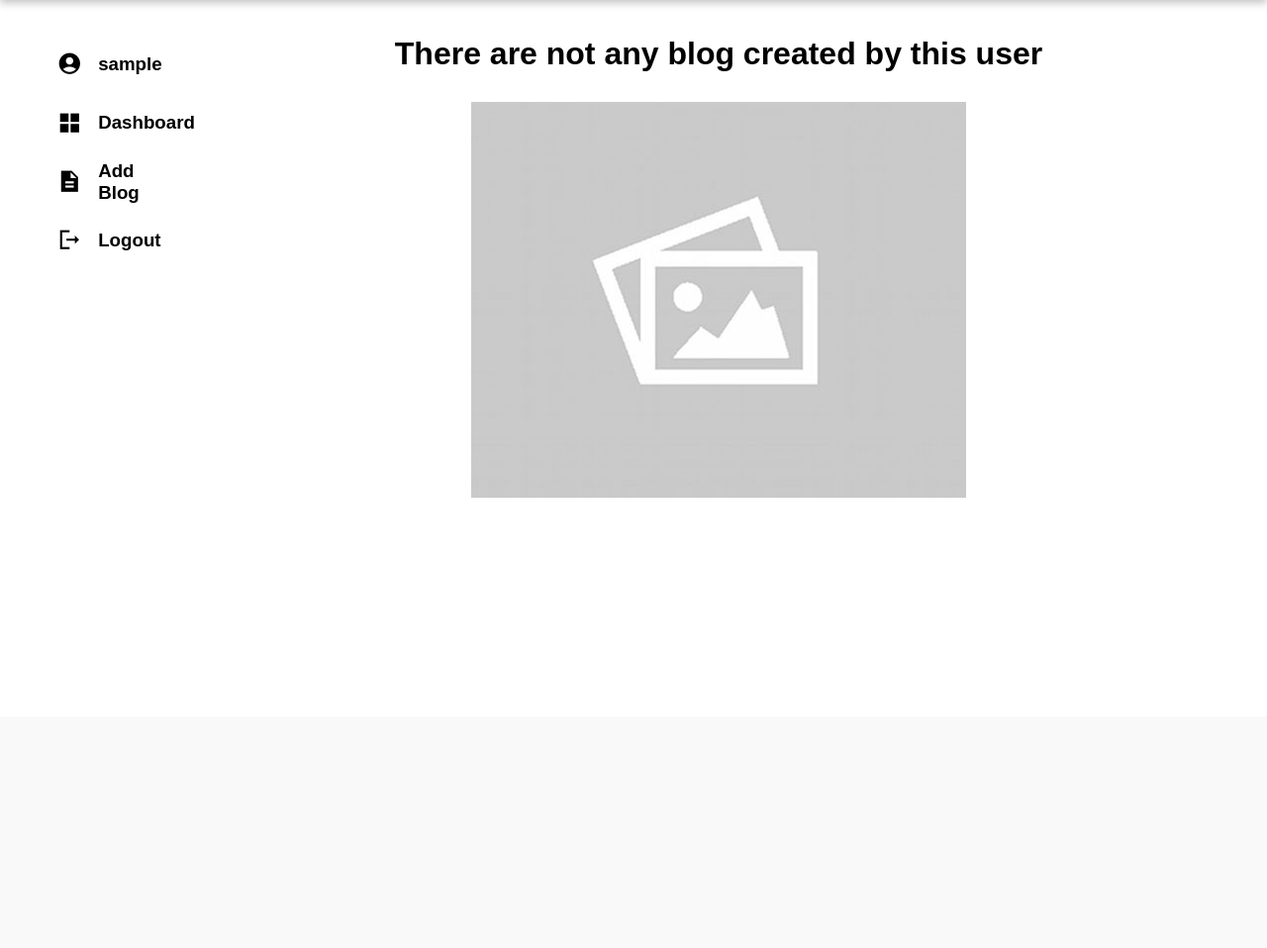
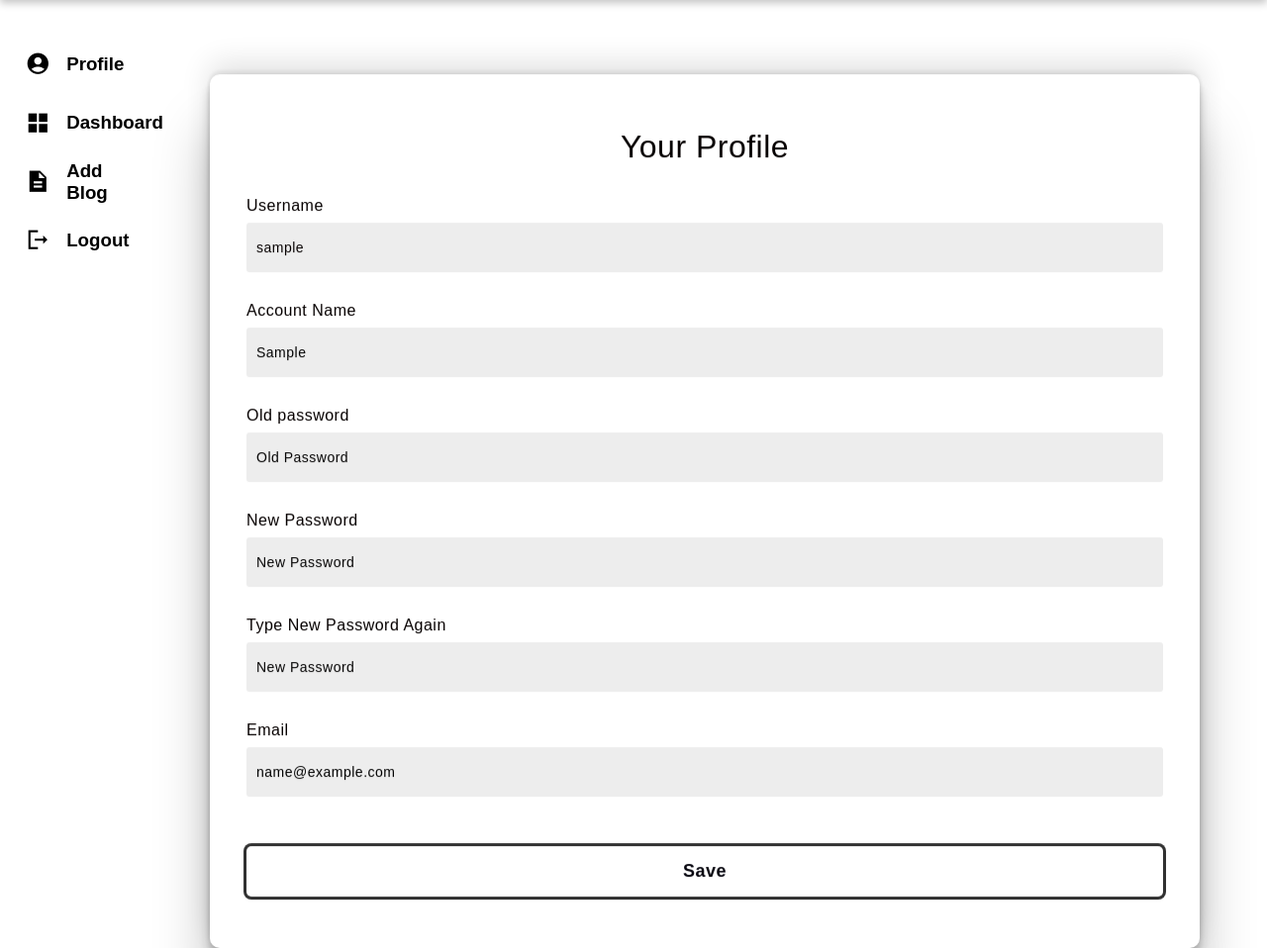
Before and after one commit to LongSei/SeiWeb, a Django app: page /profile in a window 1280 px wide. Shown: the part 76-1034 px from the top of the page at 99% size. Before the commit the page ends 579 px from the top, so only its background shows below. Run offline with Django 4.2, Linux system fonts and the light colour scheme; the visitor is signed in with stand-in values (Sample User, id 1); data that the repository does not hold is empty; some web fonts are replaced.

Commit message:
User can change their information

```diff
--- a/dashboard/form.py
+++ b/dashboard/form.py
@@ -11,6 +11,7 @@ class LoginForm(forms.ModelForm):
         fields = ['username']
 
 class SignupForm(forms.ModelForm):
+    name = forms.CharField(required=True)
     username = forms.CharField(required=True)
     password = forms.CharField(required=True)
     email = forms.EmailField(required=True)
@@ -32,3 +33,13 @@ class PostBlog(forms.ModelForm):
     class Meta:
         model = Blog
         fields = ['id']
+
+class ChangeProfileForm(forms.ModelForm):
+    name = forms.CharField(required=True)
+    username = forms.CharField(required=True)
+    password = forms.CharField(required=True)
+    email = forms.EmailField(required=True)
+
+    class Meta:
+        model = Profile
+        fields = ['username']
--- a/dashboard/static/css/style.css
+++ b/dashboard/static/css/style.css
@@ -182,7 +182,6 @@ li {
 .home .left .sidebar a {
     display: flex;
     color: var(--color-info-dark);
-    margin-left: 2rem;
     gap: 1rem;
     align-items: center;
     position: relative;
@@ -265,18 +264,18 @@ li {
     cursor: pointer;
 }
 
-.profile .empty .emptyImg,.emptyText {
+.myBlog .empty .emptyImg,.emptyText {
     display: flex;
     margin-top: 10px;
     flex-direction: column;
     align-items: center;
 }
 
-.profile .empty .emptyText h1{
+.myBlog .empty .emptyText h1{
     margin-bottom: 10px;
 }
 
-.profile .empty .emptyImg img {
+.myBlog .empty .emptyImg img {
     margin-top: 10px;
 }
 
@@ -338,3 +337,89 @@ li {
     font-size: 36px;
     font-weight: 900;
 }
+
+.profile .information form a {
+    display: flex;
+    margin-top: 10px;
+    cursor: pointer;
+}
+
+.profile .information form{
+    height: auto;
+    width: 1000px;
+    background-color: white;
+    position: absolute;
+    transform: translate(-30%,-30%);
+    top: 52%;
+    left: 40%;
+    border-radius: 10px;
+    backdrop-filter: blur(10px);
+    border: 2px solid rgba(255,255,255,0.1);
+    box-shadow: rgba(0, 0, 0, 0.25) 0px 54px 55px, rgba(0, 0, 0, 0.12) 0px -12px 30px, rgba(0, 0, 0, 0.12) 0px 4px 6px, rgba(0, 0, 0, 0.17) 0px 12px 13px, rgba(0, 0, 0, 0.09) 0px -3px 5px;
+    padding: 50px 35px;
+}
+
+.profile .information form *{
+    font-family: 'Poppins',sans-serif;
+    color: #060000;
+    letter-spacing: 0.5px;
+    outline: none;
+    border: none;
+}
+
+.profile .information form h3{
+    font-size: 32px;
+    font-weight: 500;
+    line-height: 42px;
+    text-align: center;
+}
+
+.profile .information label{
+    display: block;
+    margin-top: 30px;
+    font-size: 16px;
+    font-weight: 500;
+}
+
+.profile .information span{
+    display: flex;
+    height: 50px;
+    width: 100%;
+    align-items: center;
+    background-color: rgba(3, 0, 0, 0.07);
+    border-radius: 3px;
+    padding: 0 10px;
+    margin-top: 8px;
+    font-size: 14px;
+    font-weight: 300;
+}
+
+.profile .information input{
+    display: block;
+    height: 50px;
+    width: 100%;
+    color: black;
+    background-color: rgba(3, 0, 0, 0.07);
+    border-radius: 3px;
+    padding: 0 10px;
+    margin-top: 8px;
+    font-size: 14px;
+    font-weight: 300;
+}
+
+.profile .information ::placeholder{
+    color: #060505;
+}
+
+.profile .information button{
+    margin-top: 50px;
+    width: 100%;
+    background-color: #ffffff;
+    box-shadow: rgba(0, 0, 0, 0.16) 0px 1px 4px, rgb(51, 51, 51) 0px 0px 0px 3px;
+    color: #080710;
+    padding: 15px 0;
+    font-size: 18px;
+    font-weight: 600;
+    border-radius: 5px;
+    cursor: pointer;
+}
--- a/dashboard/templates/base.html
+++ b/dashboard/templates/base.html
@@ -24,7 +24,7 @@
                     {% if request.user.username %}
                         <a href="/profile">
                             <span class="material-icons-sharp">account_circle</span>
-                            <h3>{{request.user.username}}</h3>
+                            <h3>Profile</h3>
                         </a>
                     {% else %}
                         <a href="/login">
--- a/dashboard/templates/blog/profile.html
+++ b/dashboard/templates/blog/myBlog.html
@@ -1,7 +1,7 @@
 {% extends 'base.html' %}
 
 {% block content %}
-    <div class="profile">
+    <div class="myBlog">
         {% if not blog.all %}
             <div class="empty">
                 <div class="emptyText">
@@ -37,7 +37,7 @@
                     </div>
                     <div class="footer">
                         <span> Created At: {{ post.created_at}} </span> <br>
-                        <span> Author: {{ post.user.username}} </span>
+                        <span> Author: {{ post.user.first_name}} </span>
                     </div>
                 </div>
             {% endfor %}
--- a/dashboard/templates/dashboard/dashboard.html
+++ b/dashboard/templates/dashboard/dashboard.html
@@ -39,7 +39,7 @@
                     </div>
                     <div class="footer">
                         <span> Created At: {{ post.created_at}} </span> <br>
-                        <span> Author: {{ post.user.username}} </span>
+                        <span> Author: {{ post.user.first_name}} </span>
                     </div>
                 </div>
             {% endfor %}
--- a/dashboard/templates/login/signup.html
+++ b/dashboard/templates/login/signup.html
@@ -37,7 +37,7 @@
     }
 
     form{
-        height: 520px;
+        height: 600px;
         width: 400px;
         background-color: rgba(2, 10, 239, 0.13);
         position: absolute;
@@ -61,7 +61,7 @@
     form h3{
         font-size: 32px;
         font-weight: 500;
-        line-height: 42px;
+        line-height: 10px;
         text-align: center;
     }
 
@@ -123,6 +123,8 @@
     <form method="post">
         {% csrf_token %}
         <h3>Signup Here</h3>
+        <label for="name">Account Name</label>
+        <input type="text" name="name" placeholder="Name">
 
         <label for="username">Username</label>
         <input type="text" name="username" placeholder="Username">
--- /dev/null
+++ b/dashboard/templates/profile/profile.html
@@ -0,0 +1,33 @@
+{% extends 'base.html' %}
+
+{% block content %}
+
+<div class="profile">
+    <div class="information">
+        <form method="POST">
+            {% csrf_token %}
+            <h3>Your Profile</h3>
+            <label for="username">Username</label>
+            <span>{{request.user.username}}</span>
+
+            <label for="name">Account Name</label>
+            <input type="text" name="name" placeholder="Account Name" value="{{request.user.first_name}}">
+
+            <label for="passwordOld">Old password</label>
+            <input type="password" name="passwordOld" placeholder="Old Password">
+
+            <label for="password">New Password</label>
+            <input type="password" name="password" placeholder="New Password">
+
+            <label for="passwordAgain">Type New Password Again</label>
+            <input type="password" name="passwordAgain" placeholder="New Password">
+
+            <label for="email">Email</label>
+            <input type="text" name="email" placeholder="Email" value="{{request.user.email}}">
+
+            <button type="submit">Save</button>
+        </form>
+    </div>
+</div>
+
+{% endblock content %}
--- a/dashboard/urls.py
+++ b/dashboard/urls.py
@@ -1,5 +1,5 @@
 from django.urls import path
-from .views import home, userLogin, userLogout, profile, editBlog, addBlog, userSignup
+from .views import home, userLogin, userLogout, myBlog, editBlog, addBlog, userSignup, profile
 
 app_name = "SeiFinance"
 
@@ -9,6 +9,7 @@ urlpatterns = [
     path("signup", userSignup, name="signup"),
     path("logout", userLogout, name="logout"),
     path("profile", profile, name="profile"),
+    path("profile/myBlog", myBlog, name="myBlog"),
     path("editBlog/<int:postId>", editBlog, name="editBlog"),
     path("addBlog", addBlog, name="addBlog")
 ]
--- a/dashboard/views.py
+++ b/dashboard/views.py
@@ -1,7 +1,7 @@
 from django.shortcuts import render, redirect
 from .models import Profile, Blog
 from django.contrib.auth.models import User
-from .form import LoginForm, DeletePostForm, PostBlog, SignupForm
+from .form import LoginForm, DeletePostForm, PostBlog, SignupForm, ChangeProfileForm
 from django.contrib.auth import authenticate, login, logout
 import datetime
 
@@ -40,7 +40,7 @@ def userSignup(request):
         if form.is_valid():
             isExist = User.objects.filter(username=request.POST['username']).exists()
             if isExist == False:
-                user = User.objects.create_user(username=request.POST['username'], password=request.POST['password'], email=request.POST['email'])
+                user = User.objects.create_user(first_name=request.POST['name'], username=request.POST['username'], password=request.POST['password'], email=request.POST['email'])
                 user.save()
                 login(request, user)
                 return redirect("SeiFinance:dashboard")
@@ -56,17 +56,61 @@ def userLogout(request):
     return redirect("SeiFinance:dashboard")
 
 def profile(request):
+    form = ChangeProfileForm(request.POST)
+    if request.method == "POST":
+        response = dict()
+        instance = User.objects.get(username=request.user.username)
+        if 'passwordOld' in request.POST and instance.check_password(request.POST['passwordOld']):
+            if ('password' in  request.POST) or ('passwordAgain' in request.POST):
+                if ('password' in  request.POST) and ('passwordAgain' in request.POST):
+                    if (request.POST['password'] != request.POST['passwordAgain']):
+                        response['password'] = False
+                    else:
+                        response['password'] = True
+                else:
+                    response['password'] = False
+
+            if 'name' in request.POST:
+                if User.objects.filter(first_name=request.POST['name']).exists() == False:
+                    response['name'] = True
+                elif request.POST['name'] == request.user.first_name:
+                    response['name'] = True
+                else:
+                    response['name'] = False
+
+            if 'email' in request.POST:
+                if User.objects.filter(email=request.POST['email']).exists() == False:
+                    response['email'] = True
+                elif request.POST['email'] == request.user.email:
+                    response['email'] = True
+                else:
+                    response['email'] = False
+        else:
+            response['checkPassword'] = False
+        print(response)
+        if len(response) != 0 and (('checkPassword' in response) == False):
+            if 'password' in response and response['password'] == True:
+                instance.set_password(request.POST['password'])
+            if 'name' in response and response['name'] == True:
+                instance.first_name = request.POST['name']
+            if 'email' in response and response['email'] == True:
+                instance.email = request.POST['email']
+            instance.save()
+        return render(request, "profile/profile.html", {"response": response})
+    return render(request, "profile/profile.html")
+
+def myBlog(request):
     form = DeletePostForm(request.POST)
     if request.method == "POST":
         if 'deleteId' in request.POST:
             instance = Blog.objects.get(id=request.POST['deleteId'])
             instance.delete()
-            return redirect("SeiFinance:profile")
+            return redirect("SeiFinance:myBlog")
         if 'editId' in request.POST:
             return redirect("SeiFinance:editBlog", request.POST['editId'])
     userId = request.user.id
     blog = Blog.objects.filter(user=userId).order_by('-created_at')
-    return render(request, "blog/profile.html", {"blog": blog})
+    return render(request, "blog/myBlog.html", {"blog": blog})
 
 def editBlog(request, postId):
     form = PostBlog(request.POST or None)
@@ -87,5 +131,5 @@ def addBlog(request):
         if form.is_valid():
             blog=Blog(header=request.POST['header'], body=request.POST['description'], user=request.user, created_at=datetime.datetime.now())
             blog.save()
-            return redirect("SeiFinance:profile")
+            return redirect("SeiFinance:dashboard")
     return render(request, "blog/editBlog.html")
```
Also changed, not shown: other parts of dashboard/static/css/style.css (+13 -13 lines), README.md, dashboard/migrations/0001_initial.py (added), dashboard/migrations/__init__.py (added).
